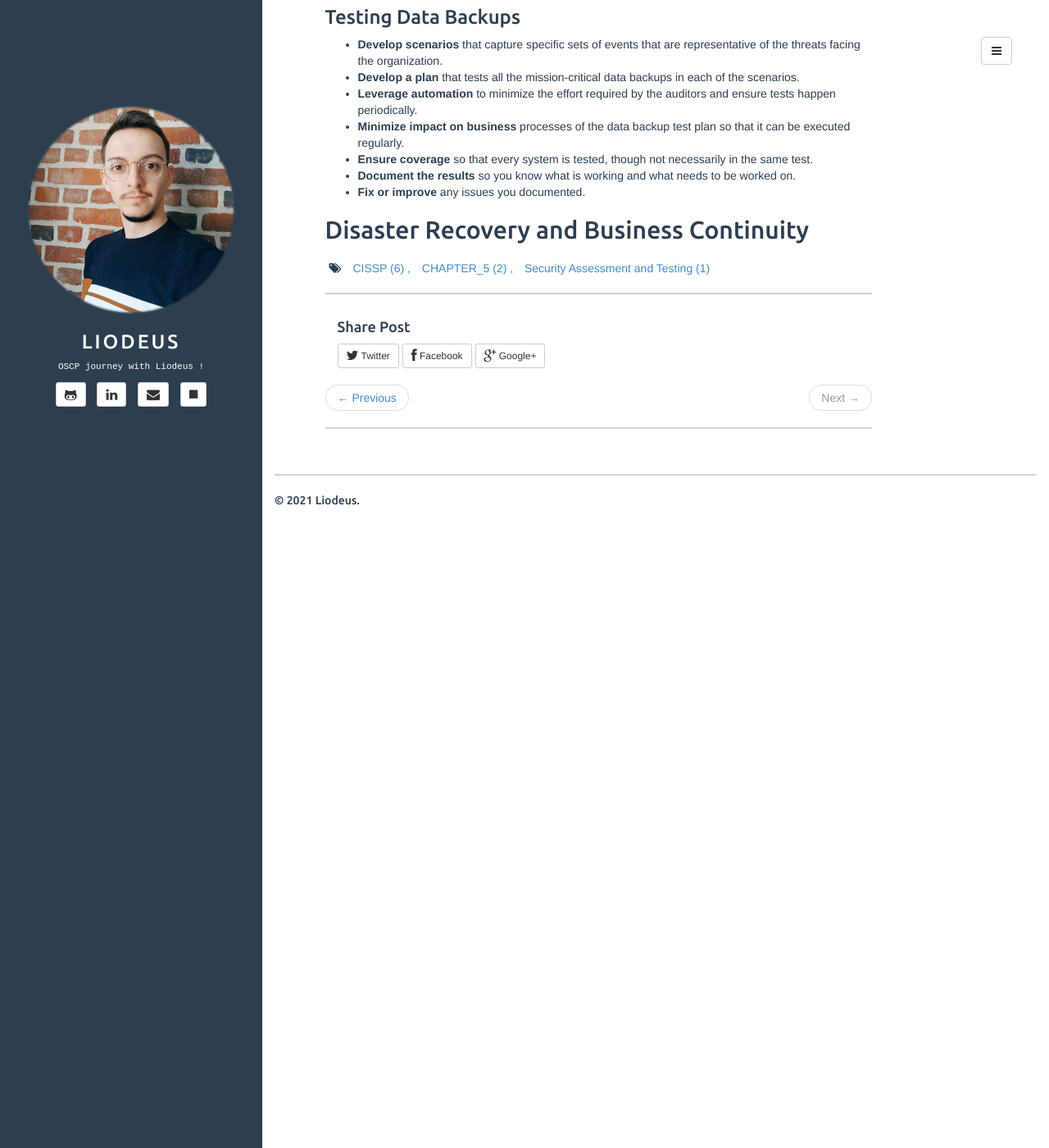
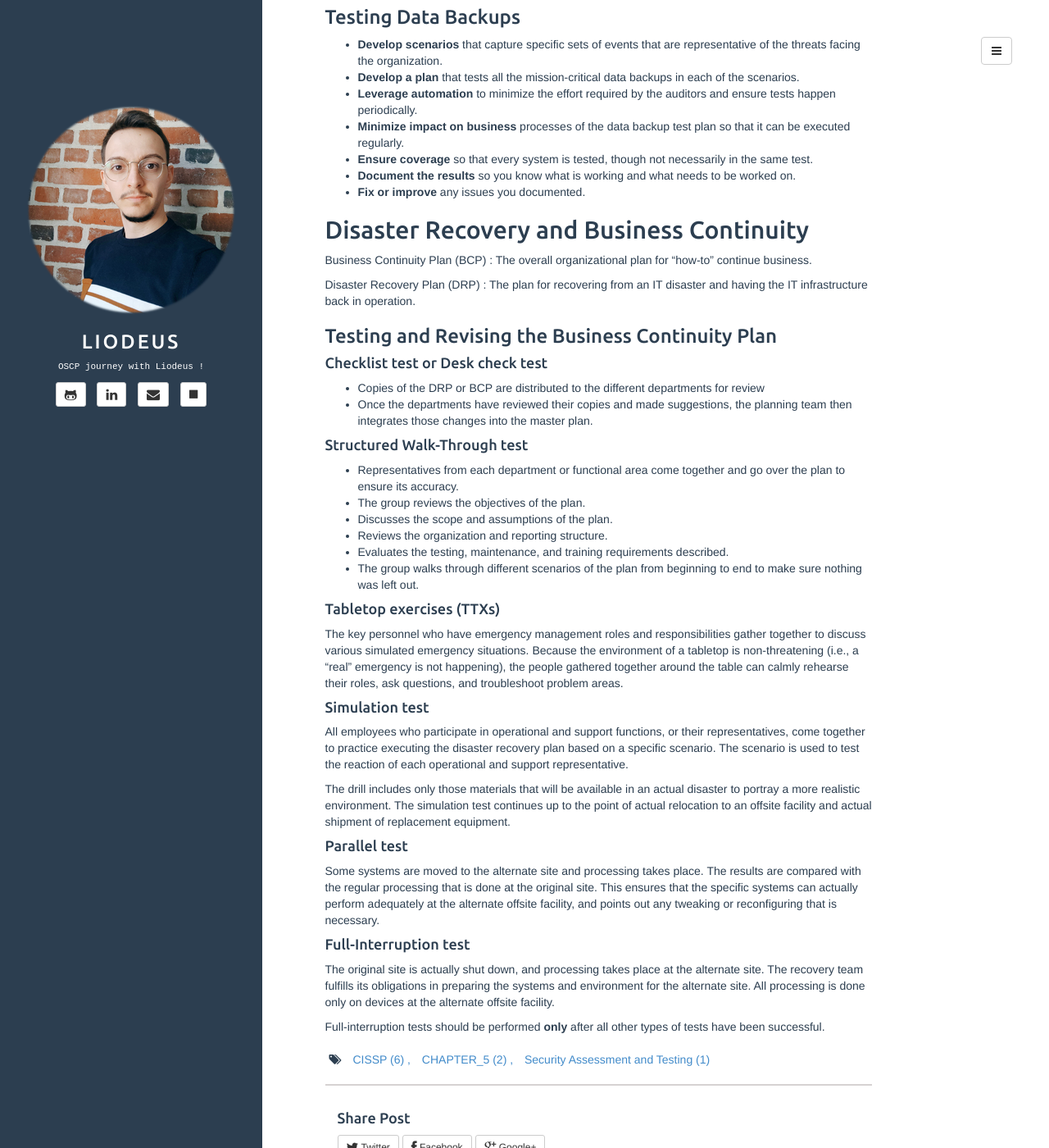
Before and after one commit to Liodeus/liodeus.github.io, a Jekyll site: the page built from _posts/2021-01-07-CISSP_domain_6.md, in a window 1280 px wide and 1400 px high, scrolled down 6077 px. Shown: the whole window at 82% size. Built offline with Jekyll 4.4.1, drawn with Linux system fonts in a browser that asks for light colours.

Commit message:
Add files via upload

```diff
--- a/_posts/2021-01-07-CISSP_domain_6.md
+++ b/_posts/2021-01-07-CISSP_domain_6.md
@@ -208,3 +208,44 @@ The frequency of each backup (hourly, daily, weekly) is driven by the risk manag
 - **Fix or improve** any issues you documented.
 
 ## Disaster Recovery and Business Continuity
+
+Business Continuity Plan (BCP) : The overall organizational plan for "how-to" continue business.
+
+Disaster Recovery Plan (DRP) : The plan for recovering from an IT disaster and having the IT infrastructure back in operation.
+
+### Testing and Revising the Business Continuity Plan
+
+#### Checklist test or Desk check test
+
+- Copies of the DRP or BCP are distributed to the different departments for review
+- Once the departments have reviewed their copies and made suggestions, the planning team then integrates those changes into the master plan.
+
+#### Structured Walk-Through test
+
+- Representatives from each department or functional area come together and go over the plan to ensure its accuracy.
+- The group reviews the objectives of the plan.
+- Discusses the scope and assumptions of the plan.
+- Reviews the organization and reporting structure.
+- Evaluates the testing, maintenance, and training requirements described.
+- The group walks through different scenarios of the plan from beginning to end to make sure nothing was left out.
+
+#### Tabletop exercises (TTXs)
+
+The key personnel who have emergency management roles and responsibilities gather together to discuss various simulated  emergency situations. Because the environment of a tabletop is  non-threatening (i.e., a “real” emergency is not happening), the people  gathered together around the table can calmly rehearse their roles, ask  questions, and troubleshoot problem areas.
+
+#### Simulation test
+
+All employees who participate in operational and support functions, or their representatives, come together to practice executing the disaster recovery plan based on a specific scenario. The scenario is used to test the reaction of each operational and support representative.
+
+The drill includes only those materials that will be available in an actual disaster to portray a more realistic environment. The simulation test continues up to the point of actual relocation to an offsite facility and actual shipment of replacement equipment.
+
+#### Parallel test
+
+Some systems are moved to the alternate site and processing takes place. The results are compared with the regular processing that is
+done at the original site. This ensures that the specific systems can actually perform adequately at the alternate offsite facility, and points out any tweaking or reconfiguring that is necessary.
+
+#### Full-Interruption test
+
+The original site is actually shut down, and processing takes place at the alternate site. The recovery team fulfills its obligations in preparing the systems and environment for the alternate site. All processing is done only on devices at the alternate offsite facility.
+
+Full-interruption tests should be performed **only** after all other types of tests have been successful.
```
